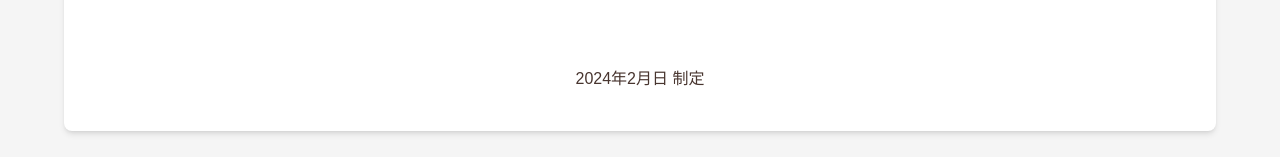
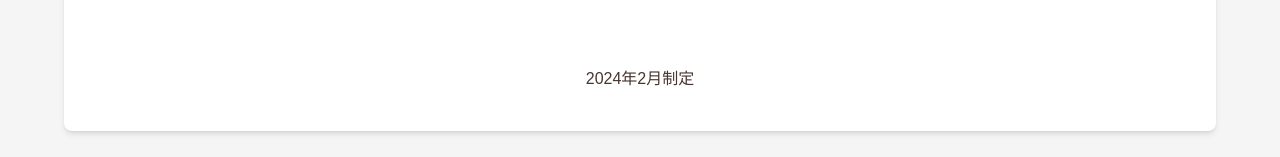
Before and after one commit to rk0325/korecare, a Next.js app in the folder front/: page /privacy_policy in a window 1280 px wide. Shown: the part 2165-2322 px from the top of the page. Built offline with nearby package versions, Linux system fonts and the light colour scheme; no server answers; a web font is replaced by a local one.

Commit message:
[update]レイアウト調整

```diff
--- a/front/app/privacy_policy/page.tsx
+++ b/front/app/privacy_policy/page.tsx
@@ -69,7 +69,7 @@ export default function PrivacyPolicy() {
               <p className="mt-2 sm:mt-3 pl-5 sm:pl-10">この場合、必ず、運転免許証のご提示等当方が指定する方法により、ご本人からのご請求であることの確認をさせていただきます。<br/>
                 なお、情報の開示請求については、開示の有無に関わらず、ご申請時に一件あたり1,000円の事務手数料を申し受けます。</p>
               <br/>
-              <p className="text-center mt-5 sm:mt-10 text-sm sm:text-base">2024年2月日 制定</p>
+              <p className="text-center mt-5 sm:mt-10 text-sm sm:text-base">2024年2月制定</p>
             </div>
           </div>
         </div>
--- a/front/app/term_of_service/page.tsx
+++ b/front/app/term_of_service/page.tsx
@@ -196,7 +196,7 @@ export default function TermOfService() {
               <p className='mt-2 sm:mt-3 pl-5 sm:pl-10'>本規約の解釈にあたっては、日本法を準拠法とします。<br/>
                 本サービスに関して紛争が生じた場合には、当方の本店所在地を管轄する地方裁判所を専属的合意管轄とします。</p>
               <br/>
-              <p className="text-center mt-5 sm:mt-10 text-sm sm:text-base">2024年2月日 制定</p>
+              <p className="text-center mt-5 sm:mt-10 text-sm sm:text-base">2024年2月制定</p>
 						</div>
 					</div>
 				</div>
```
